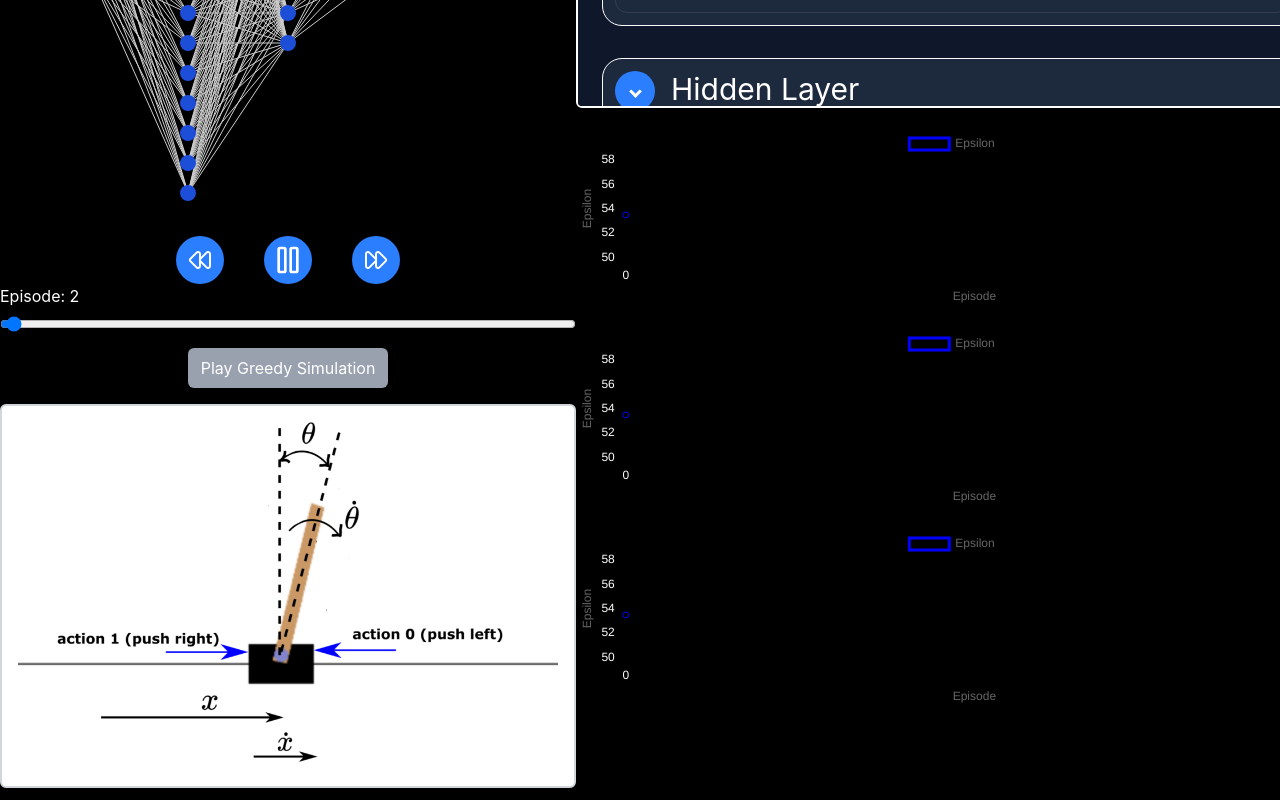
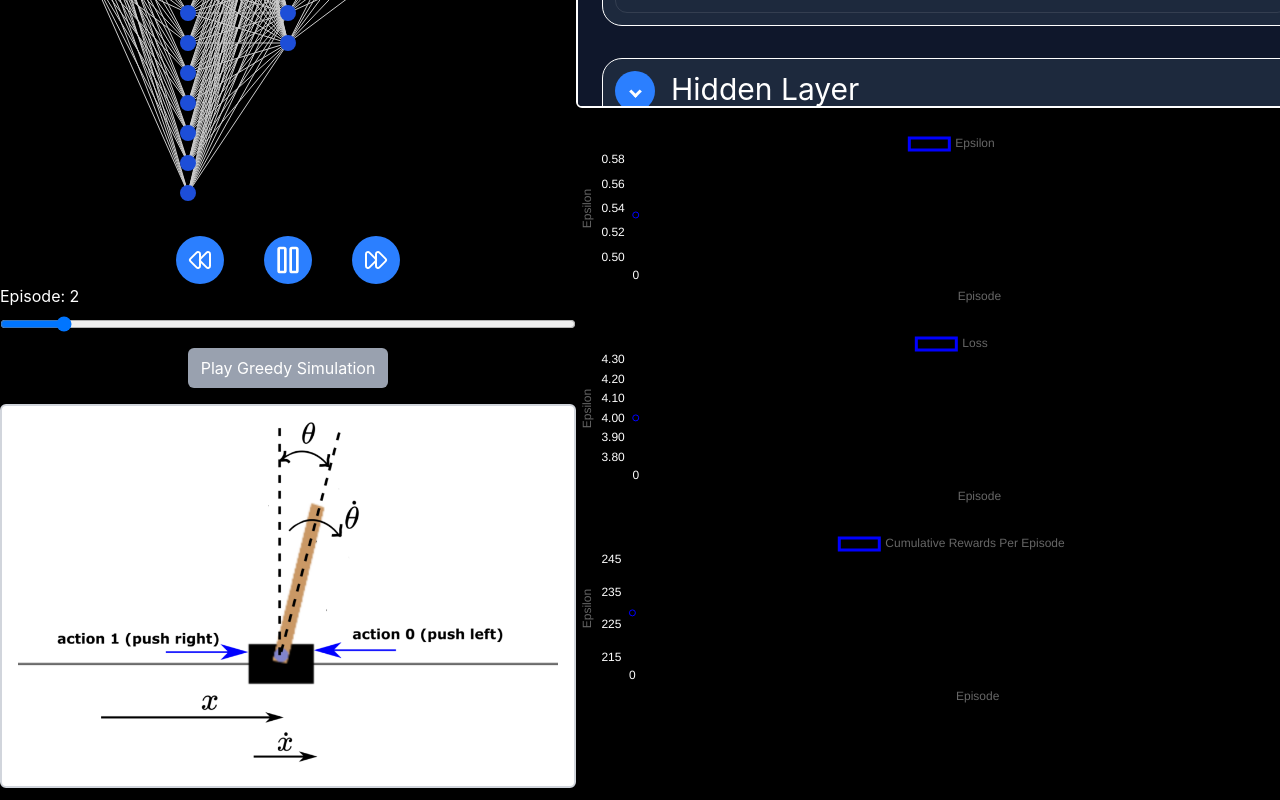
Before and after one commit to ultracookies/ai-algorithm-visualiser, a Next.js app: page /rl-algos/dqn in a window 1280 px wide. Shown: the part 540-1340 px from the top of the page. Built offline with nearby package versions, Linux system fonts and the light colour scheme.

Commit message:
Remodel inputted training metric  to the UI.

```diff
--- a/app/rl-algos/dqn/DataReceiverEmulator.tsx
+++ b/app/rl-algos/dqn/DataReceiverEmulator.tsx
@@ -12,13 +12,17 @@ export default function DataReceiverEmulator({
 }: {
   networkDims: number[];
   numEpisodes: number;
-  chartDataValues: number[];
+  chartDataValues: TrainingMetricsChartData;
 }) {
   const [currentNetworkWeights, setCurrentNetworkWeights] = useState<
     WeightTableContainerProps[]
   >([]);
   const [currentEpisode, setCurrentEpisode] = useState<number>(0);
-  const [chartData, setChartData] = useState<number[]>([]);
+  const [chartData, setChartData] = useState<TrainingMetricsChartData>({
+    epsilonDecay: [],
+    lossFn: [],
+    cumulativeRewards: [],
+  });
   const [isPaused, setIsPaused] = useState(false);
   const [greedyChartDataValues, setGreedyChartDataValues] = useState<number[]>(
     []
@@ -30,7 +34,14 @@ export default function DataReceiverEmulator({
   ) => {
     const episode = Number(e.target.value);
     setCurrentEpisode(episode);
-    setChartData(chartDataValues.slice(0, episode));
+    setChartData(() => {
+      const newState: TrainingMetricsChartData = {
+        epsilonDecay: chartDataValues.epsilonDecay.slice(0, episode),
+        lossFn: chartDataValues.lossFn.slice(0, episode),
+        cumulativeRewards: chartDataValues.cumulativeRewards.slice(0, episode),
+      };
+      return newState;
+    });
   };
 
   const incrementCurrentEpisode = () => {
@@ -47,7 +58,6 @@ export default function DataReceiverEmulator({
   };
 
   const playGreedySimulationHandler = () => {
-    console.log("bye");
     setGreedyChartDataValues(() => {
       return Array.from({ length: numEpisodes }, () => Math.random() * 100);
     });
@@ -58,7 +68,17 @@ export default function DataReceiverEmulator({
 
     intervalRef.current = setInterval(() => {
       incrementCurrentEpisode();
-      setChartData(chartDataValues.slice(0, currentEpisode));
+      setChartData(() => {
+        const newState: TrainingMetricsChartData = {
+          epsilonDecay: chartDataValues.epsilonDecay.slice(0, currentEpisode),
+          lossFn: chartDataValues.lossFn.slice(0, currentEpisode),
+          cumulativeRewards: chartDataValues.cumulativeRewards.slice(
+            0,
+            currentEpisode
+          ),
+        };
+        return newState;
+      });
       setCurrentNetworkWeights(updateMockNetwork(initMockNetwork(networkDims)));
     }, 2000);
 
--- a/app/rl-algos/dqn/UIRoot.tsx
+++ b/app/rl-algos/dqn/UIRoot.tsx
@@ -25,7 +25,7 @@ export const UIRoot = ({
 }: {
   network: WeightTableContainerProps[];
   numEpisodes: number;
-  chartDataValues: number[];
+  chartDataValues: TrainingMetricsChartData;
   networkDims: number[];
   currentEpisode: number;
   handleCurrentEpisodeChange: (e: React.ChangeEvent<HTMLInputElement>) => void;
--- a/app/rl-algos/dqn/dqnComponents.tsx
+++ b/app/rl-algos/dqn/dqnComponents.tsx
@@ -11,7 +11,7 @@ export const NeuralNetworkTrainingMetricsDisplay = ({
 }: {
   network: WeightTableContainerProps[];
   selectedNeurons: Set<number>[];
-  chartData: number[];
+  chartData: TrainingMetricsChartData;
 }) => {
   return (
     <div className="flex flex-col" style={{ width: "auto" }}>
@@ -19,9 +19,12 @@ export const NeuralNetworkTrainingMetricsDisplay = ({
         network={network}
         selectedNeurons={selectedNeurons}
       />
-      <LineGraph chartData={chartData} />
-      <LineGraph chartData={chartData} />
-      <LineGraph chartData={chartData} />
+      <LineGraph chartData={chartData.epsilonDecay} label="Epsilon" />
+      <LineGraph chartData={chartData.lossFn} label="Loss" />
+      <LineGraph
+        chartData={chartData.cumulativeRewards}
+        label="Cumulative Rewards Per Episode"
+      />
     </div>
   );
 };
@@ -74,7 +77,9 @@ export const GreedyCumulativeRewardsGraph = memo(
       };
     }, [chartDataValues]);
 
-    return <LineGraph chartData={chartDataRef.current} />;
+    return (
+      <LineGraph chartData={chartDataRef.current} label="Greedy Rewards" />
+    );
   }
 );
 
--- a/app/rl-algos/dqn/page.tsx
+++ b/app/rl-algos/dqn/page.tsx
@@ -2,11 +2,15 @@ import DataReceiverEmulator from "./DataReceiverEmulator";
 
 export default function Page() {
   const networkDims = [5, 20, 10, 5, 3];
-  const numEpisodes = 200;
-  const chartDataValues: number[] = Array.from(
-    { length: numEpisodes },
-    () => Math.random() * 100
-  );
+  const numEpisodes = 20;
+  const chartDataValues: TrainingMetricsChartData = {
+    epsilonDecay: Array.from({ length: numEpisodes }, () => Math.random()),
+    lossFn: Array.from({ length: numEpisodes }, () => Math.random() * 50),
+    cumulativeRewards: Array.from(
+      { length: numEpisodes },
+      () => Math.random() * 500
+    ),
+  };
   return (
     <DataReceiverEmulator
       networkDims={networkDims}
--- /dev/null
+++ b/app/utils/TrainingMetricsTypes.ts
@@ -0,0 +1,5 @@
+interface TrainingMetricsChartData {
+  epsilonDecay: number[];
+  lossFn: number[];
+  cumulativeRewards: number[];
+}
--- a/app/utils/training-metric-components.tsx
+++ b/app/utils/training-metric-components.tsx
@@ -23,12 +23,18 @@ ChartJS.register(
   Legend
 );
 
-export function LineGraph({ chartData }: { chartData: number[] }) {
+export function LineGraph({
+  chartData,
+  label,
+}: {
+  chartData: number[];
+  label: string;
+}) {
   const data = {
     labels: Array.from(chartData, (_, i) => i),
     datasets: [
       {
-        label: "Epsilon",
+        label: label,
         data: chartData,
         borderColor: "blue",
       },
```
